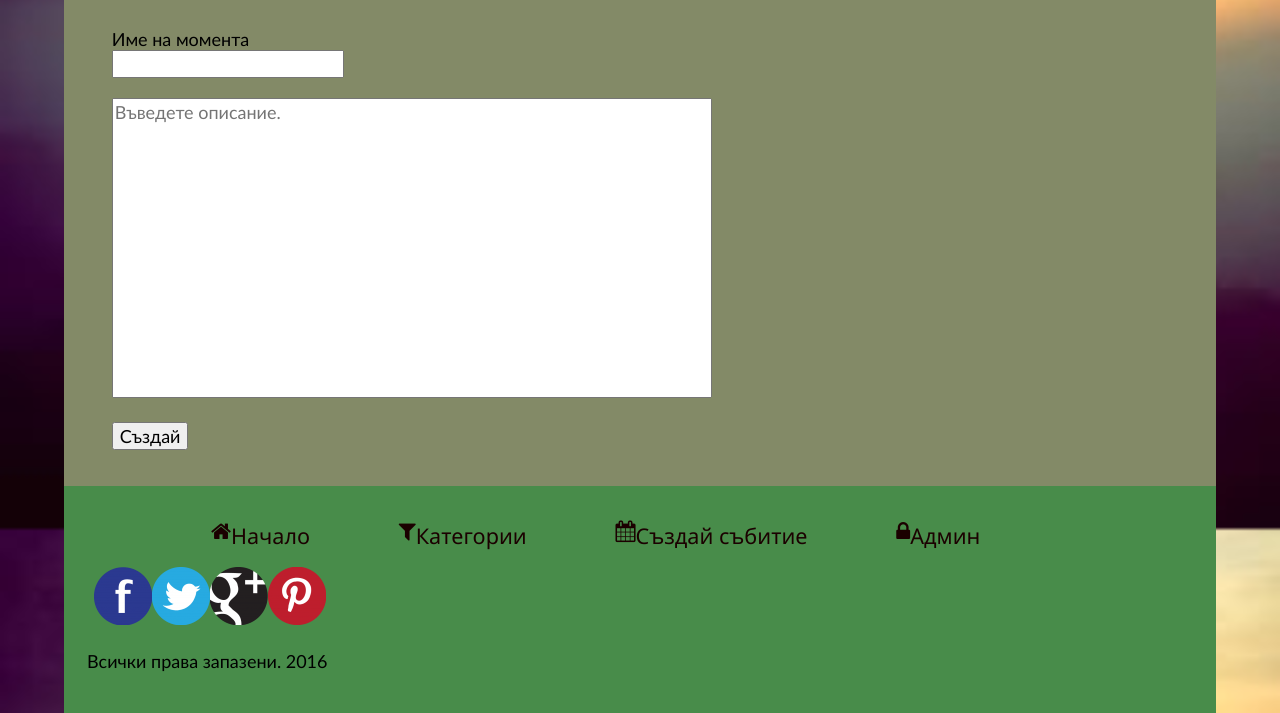
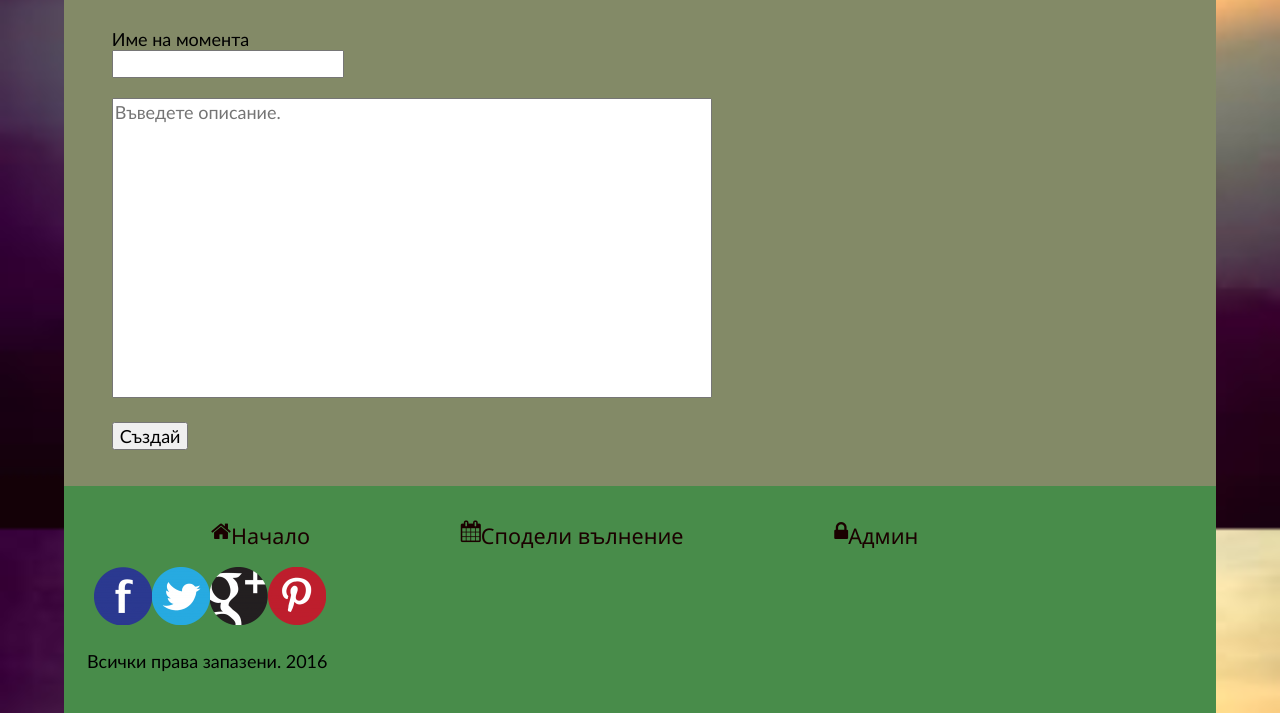
Before and after one commit to PetarAD/moments-1, a CodeIgniter app: page /database/create/add in a window 1280 px wide. Shown: the part 271-984 px from the top of the page. Run offline with CodeIgniter, Linux system fonts and the light colour scheme; data that the repository does not hold is empty.

Commit message:
Committed my state

```diff
--- a/application/models/creates.php
+++ b/application/models/creates.php
@@ -7,7 +7,7 @@ class Creates extends CI_Model
   function add($description, $name)
   {
     $publish=date('y-m-d');
-    $this->db->query("INSERT INTO `event`( `category`, `description`,`name`,`published`) VALUES ('category','$description','$name', '$publish')");
+    $this->db->query("INSERT INTO `moment`( `category`, `description`,`name`,`published`) VALUES ('category','$description','$name', '$publish')");
     return true;
   }
 }
--- a/application/views/layouts/default.php
+++ b/application/views/layouts/default.php
@@ -40,10 +40,8 @@
           <ul>
             <li><a href="<?= site_url('index.php') ?>"><i class="fa fa-home" aria-hidden="true"></i>
         Начало</a></li>
-            <li><a href="<?= site_url('category') ?>"><i class="fa fa-filter" aria-hidden="true"></i>
-        Категории</a></li>
             <li><a href="<?= site_url('create') ?>"><i class="fa fa-calendar" aria-hidden="true"></i>
-        Създай събитие</a></li>
+      Сподели вълнение</a></li>
             <li><a href="<?= site_url('admin') ?>"><i class="fa fa-lock" aria-hidden="true"></i>
         Админ</a></li>
           </ul>
--- a/application/views/layouts/footer.php
+++ b/application/views/layouts/footer.php
@@ -3,10 +3,9 @@
     <ul>
       <li><a href="<?= site_url('index.php') ?>"><i class="fa fa-home" aria-hidden="true"></i>
   Начало</a></li>
-      <li><a href="<?= site_url('category') ?>"><i class="fa fa-filter" aria-hidden="true"></i>
-  Категории</a></li>
+
       <li><a href="<?= site_url('create') ?>"><i class="fa fa-calendar" aria-hidden="true"></i>
-  Създай събитие</a></li>
+  Сподели вълнение</a></li>
       <li><a href="<?= site_url('admin') ?>"><i class="fa fa-lock" aria-hidden="true"></i>
   Админ</a></li>
     </ul>
```
